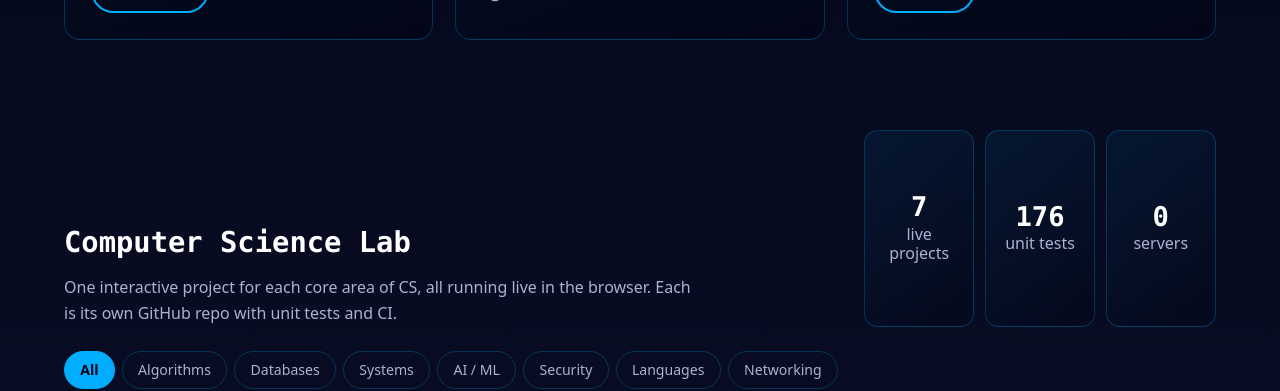
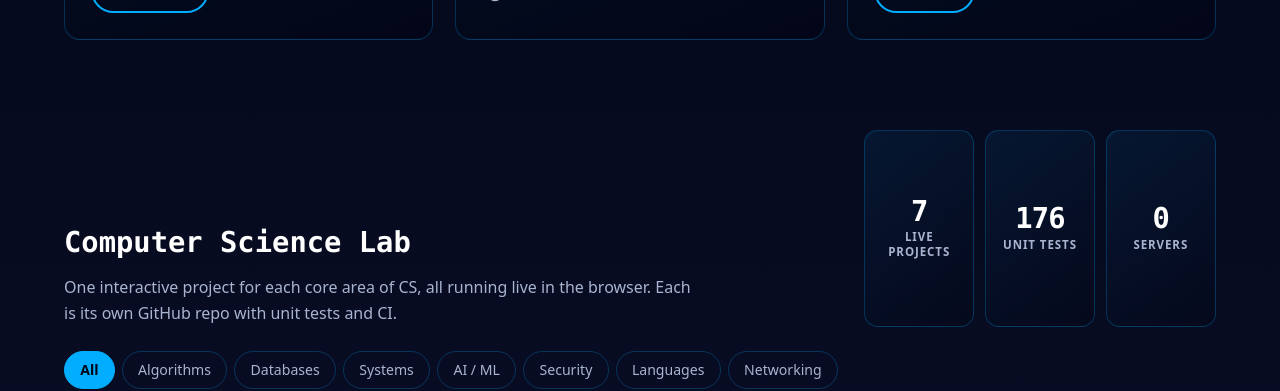
Before and after one commit to Masons-coding/my-resume-website, a React (Create React App) app: page / in a window 1280 px wide. Shown: the part 5060-5451 px from the top of the page. Built offline with nearby package versions, Linux system fonts and the light colour scheme; a web font is replaced by a local one.

Commit message:
Polish CS Lab metric typography

```diff
--- a/src/components/MyProjects/CsLab.scss
+++ b/src/components/MyProjects/CsLab.scss
@@ -41,17 +41,22 @@
       background: linear-gradient(145deg, rgba(0, 173, 255, 0.08), rgba(2, 6, 23, 0.5));
       text-align: center;
       color: $muted;
-      line-height: 1.2;
+      font-size: 0.72rem;
+      font-weight: 700;
+      text-transform: uppercase;
+      letter-spacing: 0.08em;
+      line-height: 1.25;
     }
 
     b {
       display: block;
-      margin-bottom: 0.28rem;
+      margin-bottom: 0.3rem;
       font-family: $font-mono;
       color: $white;
-      font-size: clamp(1.35rem, 3vw, 1.7rem);
+      font-size: clamp(1.45rem, 3vw, 1.8rem);
       line-height: 1;
       font-variant-numeric: tabular-nums;
+      letter-spacing: -0.03em;
     }
 
     @include mobile {
```
